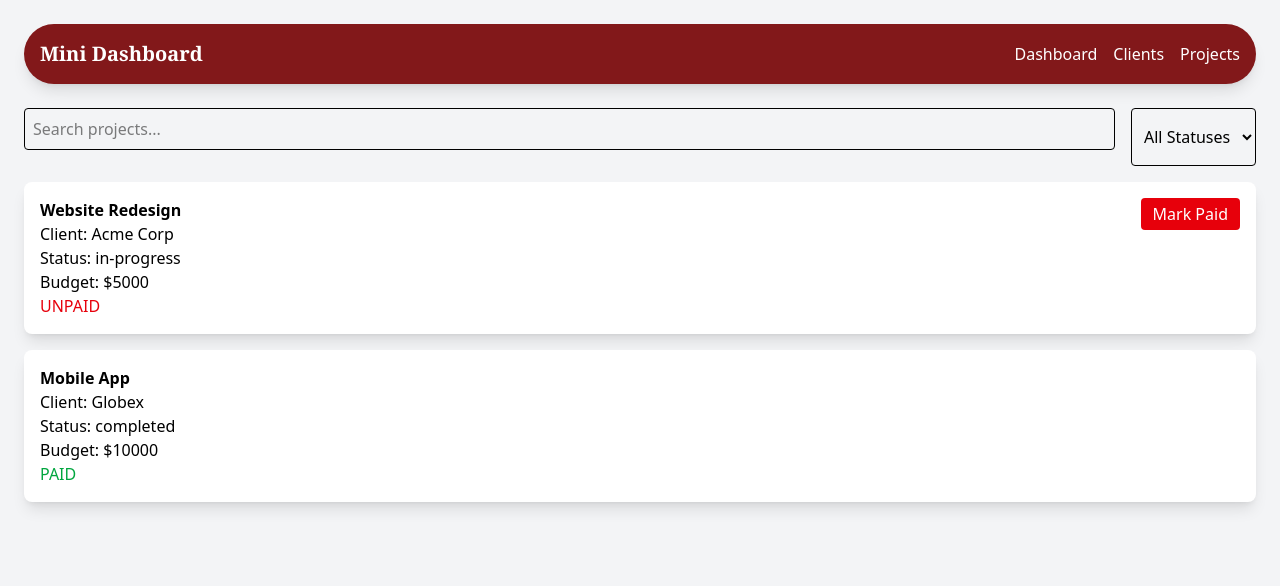
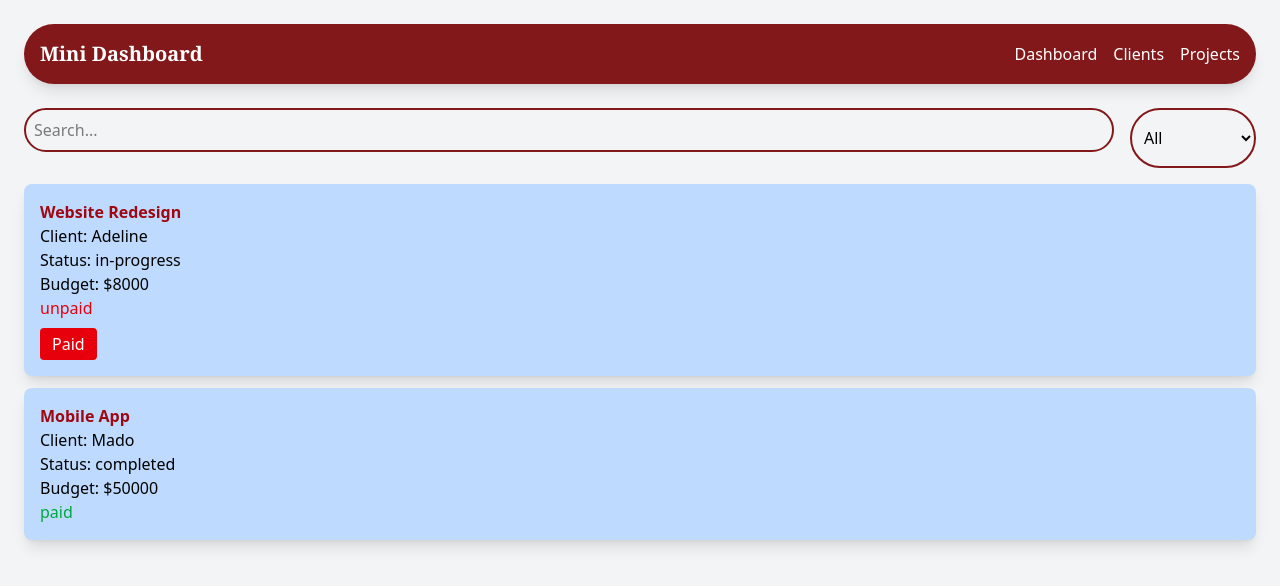
Before and after one commit to UWASEdjaria/Freelance-Dashboard-React-TypeScript-, a React (Vite) app: page /projects in a window 1280 px wide. Shown: the top 586 px of the page. Built offline with nearby package versions, Linux system fonts and the light colour scheme.

Commit message:
update tailwindcss and update refactor

```diff
--- a/src/components/ClientCard.tsx
+++ b/src/components/ClientCard.tsx
@@ -1,29 +1,33 @@
-import { useState } from 'react';
+import { useState } from "react";
 import { useAppContext } from "../context";
-import SearchBar from './SearchBar';
+import SearchBar from "./SearchBar";
 
 export default function ClientCard() {
   const { state } = useAppContext();
-  const [search, setSearch] = useState('');
+  const [text, setText] = useState("");
 
-  const filteredClients = state.clients.filter(client =>
-    client.name.toLowerCase().includes(search.toLowerCase()) ||
-    client.country.toLowerCase().includes(search.toLowerCase()) ||
-    (client.email && client.email.toLowerCase().includes(search.toLowerCase()))
-  );
+  // Show only clients that match search text
+  const showClients = state.clients.filter((one) => {
+    const word = text.toLowerCase();
+    return (
+      one.name.toLowerCase().includes(word) ||
+      one.country.toLowerCase().includes(word)
+    );
+  });
 
   return (
     <div className="mt-4">
-      <SearchBar
-        onSearch={setSearch}
-        placeholder="Search clients..."
-      />
+      <SearchBar onSearch={setText} placeholder="Search..." />
+
       <div className="grid grid-cols-1 md:grid-cols-2 gap-4">
-        {filteredClients.map((c) => (
-          <div key={c.id} className="p-4 bg-blue-50 shadow-lg rounded-lg hover:bg-blue-100 transition-colors duration-200">
-            <h3 className="font-bold text-red-900">{c.name}</h3>
-            <p>Country: {c.country}</p>
-            {c.email && <p>Email: {c.email}</p>}
+        {showClients.map((one) => (
+          <div
+            key={one.id}
+            className="p-4 bg-blue-200 shadow-lg rounded-lg hover:bg-blue-100"
+          >
+            <h3 className="font-bold text-red-800">{one.name}</h3>
+            <p>Country: {one.country}</p>
+            <p>Email: {one.email}</p>
           </div>
         ))}
       </div>
--- a/src/components/DashboardStatus.tsx
+++ b/src/components/DashboardStatus.tsx
@@ -2,16 +2,15 @@ import { useAppContext } from "../context";
 
 export default function DashboardStatus() {
   const { state } = useAppContext();
-  const totalProjects = state.projects.length;
-  const paidProjects = state.projects.filter(p => p.paymentStatus === "paid").length;
+  const paid = state.projects.filter(p => p.paymentStatus === "paid").length;
 
   return (
-    <div className="p-4 bg-white shadow-lg rounded-lg mt-4">
-      <h2 className="text-xl font-bold mb-2">Dashboard</h2>
+    <div className="p-4 bg-blue-200 hover:bg-blue-100 shadow-lg rounded-lg mt-4">
+      <h2 className="text-xl font-bold mb-2 text-red-800">Dashboard</h2>
       <p>Total Clients: {state.clients.length}</p>
-      <p>Total Projects: {totalProjects}</p>
-      <p>Paid Projects: {paidProjects}</p>
-      <p>Unpaid Projects: {totalProjects - paidProjects}</p>
+      <p>Total Projects: {state.projects.length}</p>
+      <p>Paid: {paid}</p>
+      <p>Unpaid: {state.projects.length - paid}</p>
     </div>
   );
 }
--- a/src/components/ProjectList.tsx
+++ b/src/components/ProjectList.tsx
@@ -1,66 +1,60 @@
-import { useState } from 'react';
+import { useState } from "react";
 import { useAppContext } from "../context";
-import SearchBar from './SearchBar';
+import SearchBar from "./SearchBar";
 
 export default function ProjectList() {
   const { state, dispatch } = useAppContext();
-  const [search, setSearch] = useState('');
-  const [statusFilter, setStatusFilter] = useState('all');
+  const [t, setT] = useState(""); // search text
+  const [f, setF] = useState("all"); // filter
 
-  const filteredProjects = state.projects
-    .filter(p =>
-      p.title.toLowerCase().includes(search.toLowerCase()) ||
-      state.clients.find(c => c.id === p.clientId)?.name.toLowerCase().includes(search.toLowerCase())
-    )
-    .filter(p => statusFilter === 'all' || p.status === statusFilter);
+  // Filter projects
+  const list = state.projects.filter(p => {
+    const c = state.clients.find(c => c.id === p.clientId)?.name || "";
+    return (p.title + c).toLowerCase().includes(t.toLowerCase()) && (f === "all" || p.status === f)
+  });
 
   return (
     <div className="mt-4">
+      {/* Search + Filter */}
       <div className="flex gap-4 mb-4">
-        <SearchBar
-          onSearch={setSearch}
-          placeholder="Search projects..."
-        />
+        <SearchBar onSearch={setT} placeholder="Search..." />
         <select
-          className="p-2 border rounded"
-          value={statusFilter}
-          onChange={(e) => setStatusFilter(e.target.value)}
+          className="p-2 bg-transparent border-2  border-red-900 rounded-full"
+          value={f}
+          onChange={e => setF(e.target.value)}
+          aria-label="Filter projects"   // accessibility fix
         >
-          <option value="all">All Statuses</option>
+          <option value="all">All</option>
           <option value="pending">Pending</option>
           <option value="in-progress">In Progress</option>
           <option value="completed">Completed</option>
         </select>
       </div>
 
-      <div className="space-y-4">
-        {filteredProjects.map(p => {
-          const client = state.clients.find(c => c.id === p.clientId);
+      {/* Project list */}
+      {list.map(p => {
+        const c = state.clients.find(c => c.id === p.clientId)?.name || "Unknown";
         return (
-            <div key={p.id} className="p-4 bg-white shadow-lg rounded-lg">
-              <div className="flex justify-between items-start">
-                <div>
-                  <h3 className="font-bold">{p.title}</h3>
-                  <p>Client: {client?.name || 'Unknown'}</p>
+          <div key={p.id} className="p-4  bg-blue-200 hover:bg-blue-100  shadow-lg rounded-lg mb-3">
+            <h3 className="font-bold text-red-800">{p.title}</h3>
+            <p>Client: {c}</p>
             <p>Status: {p.status}</p>
             <p>Budget: ${p.budget}</p>
-                  <p className={p.paymentStatus === 'paid' ? 'text-green-600' : 'text-red-600'}>
-                    {p.paymentStatus.toUpperCase()}
+            <p className={p.paymentStatus === "paid" ? "text-green-600" : "text-red-600"}>
+              {p.paymentStatus}
             </p>
-                </div>
+
             {p.paymentStatus === "unpaid" && (
               <button
-                    className="bg-red-600 text-white px-3 py-1 rounded hover:bg-red-700"
+                className="bg-red-600 text-white px-3 py-1 rounded mt-2"
                 onClick={() => dispatch({ type: "MARK_PROJECT_PAID", payload: p.id })}
               >
-                    Mark Paid
+                Paid
               </button>
             )}
           </div>
-            </div>
-          );
+        )
       })}
     </div>
-    </div>
-  );
+  )
 }
--- a/src/components/SearchBar.tsx
+++ b/src/components/SearchBar.tsx
@@ -1,5 +1,5 @@
 interface SearchBarProps {
-  onSearch: (query: string) => void;
+  onSearch: (text: string) => void;
   placeholder: string;
 }
 
@@ -8,8 +8,8 @@ export default function SearchBar({ onSearch, placeholder }: SearchBarProps) {
     <input
       type="text"
       placeholder={placeholder}
-      className="w-full p-2 border rounded mb-4"
-      onChange={(e) => onSearch(e.target.value)}
+      className="w-full p-2 bg-transparent border-2  border-red-900 rounded-full mb-4  hover:bg-blue-100 "
+      onChange={e => onSearch(e.target.value)} // text typed by user
     />
   );
 }
--- a/src/context.tsx
+++ b/src/context.tsx
@@ -1,95 +1,64 @@
-import { createContext, useContext, useReducer, useCallback, useMemo } from 'react';
-import type { ReactNode } from 'react';
-import type { AppState, AppAction, Project } from './types';
+import { createContext, useContext, useReducer } from "react";
+import type { ReactNode } from "react";
+import type { AppState, AppAction } from "./types";
 
-// Initial state
+// 1️⃣ Initial state
 const initialState: AppState = {
   clients: [
-    { id: '1', name: 'Acme Corp', country: 'USA', email: 'contact@acme.com' },
-    { id: '2', name: 'Globex', country: 'Canada' }
-
+    { id: "1", name: "Adeline", country: "Rwanda", email: "ibanzeadl@gamil.com" },
+    { id: "2", name: "Mado", country: "USA" , email: "kan@gamil.com"}
   ],
   projects: [
-    { id: 'p1', clientId: '1', title: 'Website Redesign', budget: 5000, status: 'in-progress', paymentStatus: 'unpaid' },
-    { id: 'p2', clientId: '2', title: 'Mobile App', budget: 10000, status: 'completed', paymentStatus: 'paid' }
+    { id: "p1", clientId: "1", title: "Website Redesign", budget: 8000, status: "in-progress", paymentStatus: "unpaid" },
+    { id: "p2", clientId: "2", title: "Mobile App", budget: 50000, status: "completed", paymentStatus: "paid" }
   ],
   payments: [
-    { projectId: 'p2', amount: 10000, date: new Date().toISOString() }
+    { projectId: "p2", amount: 50000, date: new Date().toISOString() }
   ]
 };
 
-// Create context
-export const AppContext = createContext<{
-  state: AppState;
-  dispatch: React.Dispatch<AppAction>;
-} | undefined>(undefined);
+//  Create context
+const AppContext = createContext<{ state: AppState; dispatch: React.Dispatch<AppAction> } | undefined>(undefined);
 
-function findProject(projects: Project[], projectId: string): Project | undefined {
-  return projects.find(p => p.id === projectId);
-}
-
+// Reducer (handles actions)
 function appReducer(state: AppState, action: AppAction): AppState {
   switch (action.type) {
-      case 'ADD_CLIENT':
+    case "ADD_CLIENT":
       return { ...state, clients: [...state.clients, action.payload] };
-      case 'ADD_PROJECT':
+    case "ADD_PROJECT":
       return { ...state, projects: [...state.projects, action.payload] };
-      case 'ADD_PAYMENT':
+    case "ADD_PAYMENT":
       return { ...state, payments: [...state.payments, action.payload] };
-      case 'MARK_PROJECT_PAID': {
-        const projectId = action.payload;
-        const projectToPay = findProject(state.projects, projectId);
-
-        if (!projectToPay || projectToPay.paymentStatus === 'paid') return state;
-
-        const newPayment = {
-          projectId,
-          amount: projectToPay.budget,
+    case "MARK_PROJECT_PAID": {
+      return {
+        ...state,
+        projects: state.projects.map(p =>
+          p.id === action.payload ? { ...p, paymentStatus: "paid" } : p
+        ),
+        payments: [
+          ...state.payments,
+          {
+            projectId: action.payload,
+            amount: state.projects.find(p => p.id === action.payload)?.budget || 0,
             date: new Date().toISOString()
+          }
+        ]
       };
-
-        const updatedState = {
-          ...state,
-          projects: state.projects.map(project =>
-            project.id === projectId
-              ? { ...project, paymentStatus: 'paid' as const }
-              : project
-          ),
-          payments: [...state.payments, newPayment]
-        };
-
-        return updatedState;
     }
     default:
       return state;
   }
 }
 
-const useEnhancedDispatch = (baseDispatch: React.Dispatch<AppAction>) => {
-  return useCallback((action: AppAction) => baseDispatch(action), [baseDispatch]);
-};
-
+// Provider
 export function AppProvider({ children }: { children: ReactNode }) {
-  const [state, baseDispatch] = useReducer(appReducer, initialState);
-  const dispatch = useEnhancedDispatch(baseDispatch);
-
-
-  const contextValue = useMemo(() => ({
-    state,
-    dispatch
-  }), [state, dispatch]);
-
-  return (
-    <AppContext.Provider value={contextValue}>
-      {children}
-    </AppContext.Provider>
-  );
+  const [state, dispatch] = useReducer(appReducer, initialState);
+  return <AppContext.Provider value={{ state, dispatch }}>{children}</AppContext.Provider>;
 }
 
+// Hook to use context
 export function useAppContext() {
   const context = useContext(AppContext);
-  if (context === undefined) {
-    throw new Error('useAppContext must be used within an AppProvider');
-  }
+  if (!context) throw new Error("useAppContext must be used inside AppProvider");
   return context;
 }
```
Lines whose indentation alone changed are shown as unchanged.
